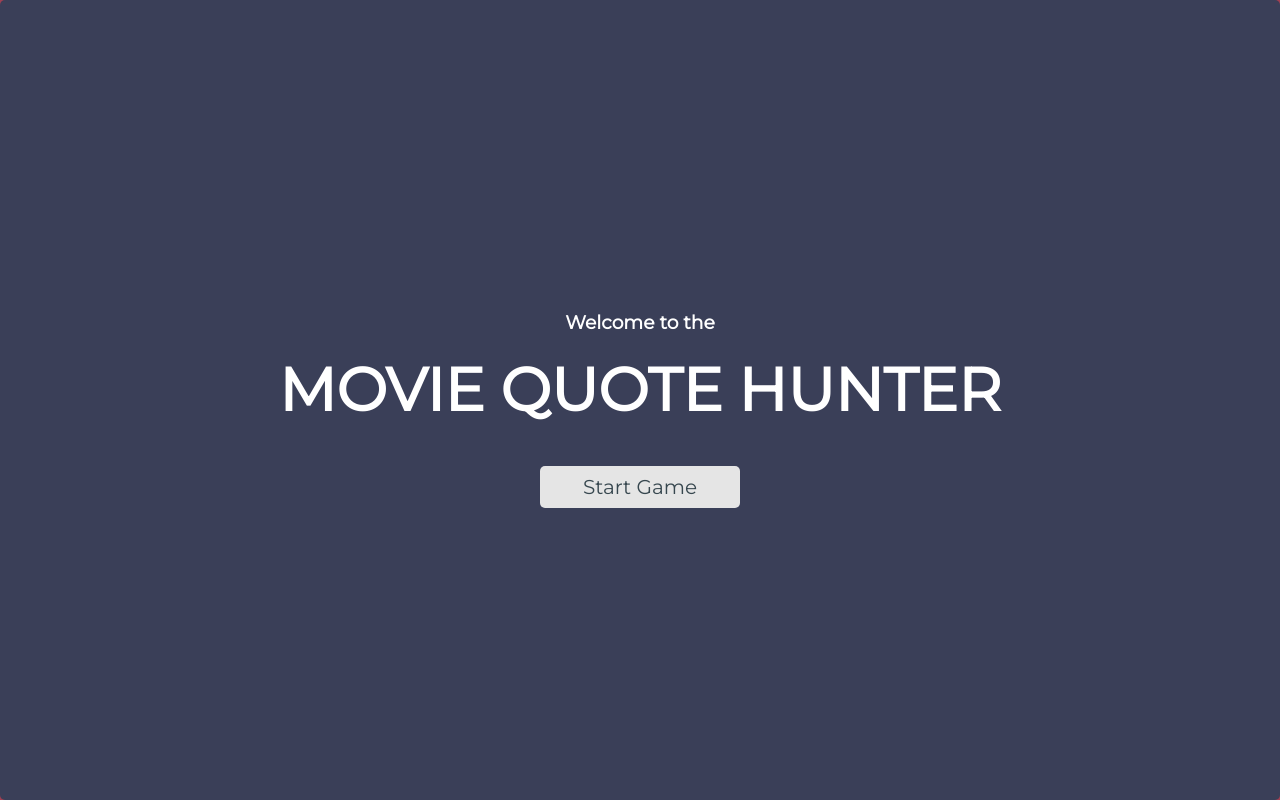
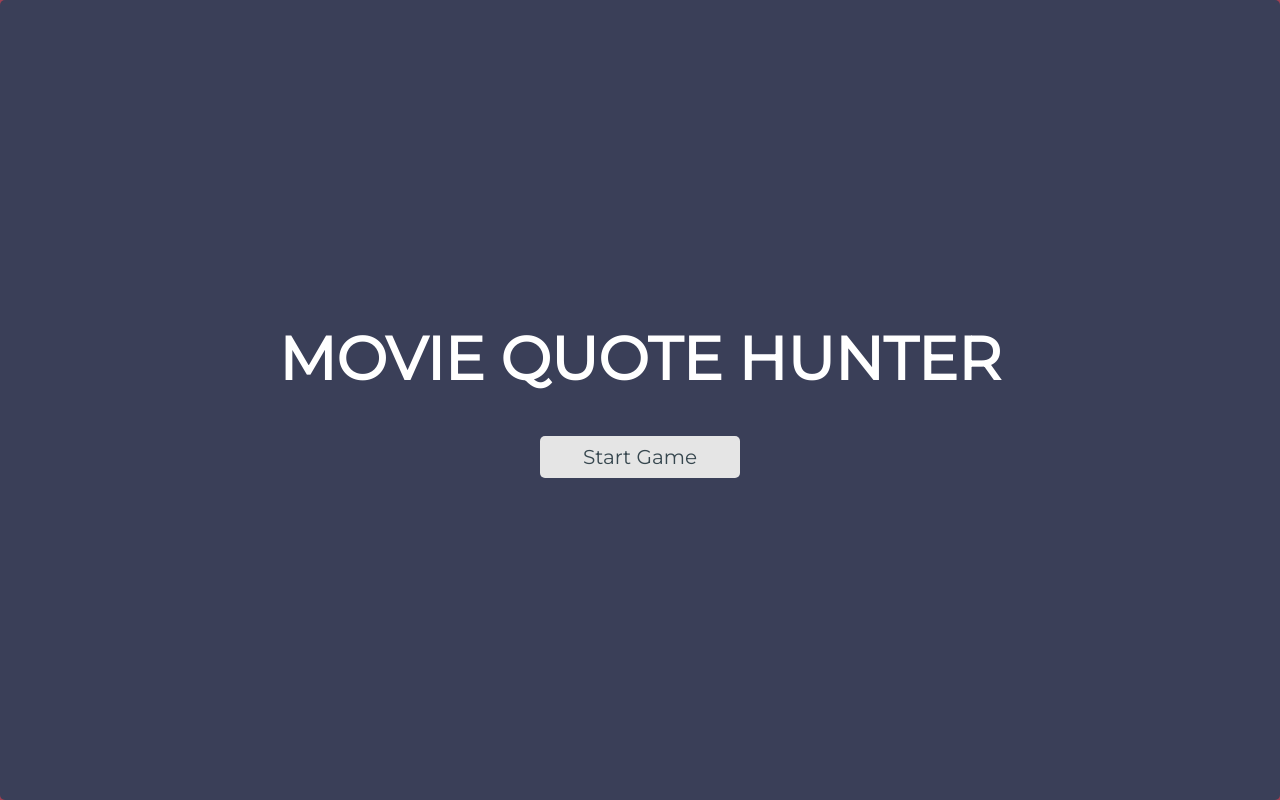
Before and after one commit to bignallt07/td4-oop-game, a plain HTML site: page index.html in a window 1280 px wide. Drawn offline with Linux system fonts and the light colour scheme.

Commit message:
Update index.html

```diff
--- a/index.html
+++ b/index.html
@@ -17,7 +17,6 @@
 
 		<div class="main-container">
 			<div id="overlay" class="start">
-				<h3>Welcome to the</h3>
 				<h2 class="title">Movie Quote Hunter</h2>
 				<h1 id="game-over-message"></h1>
 				<button id="btn__reset">Start Game</button>
```
